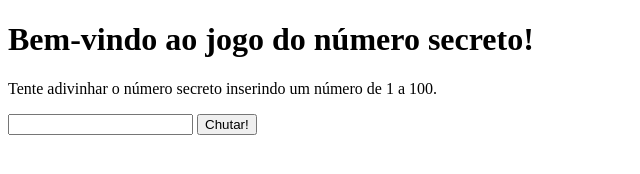
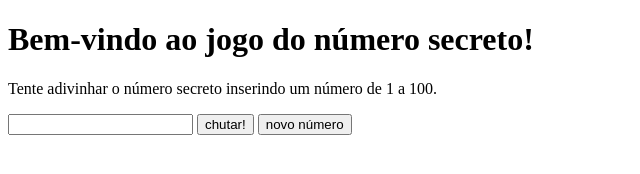
Before and after one commit to danillosales/Jogo-do-Numero-Secreto, a plain HTML site: page LogicadeProgramacao2/index.html in a window 1280 px wide. Shown: the whole page, without its empty margins (0-640 px from the left). Drawn offline with Linux system fonts and the light colour scheme.

Commit message:
feat: botão de novo número adicionado

```diff
--- a/LogicadeProgramacao2/index.html
+++ b/LogicadeProgramacao2/index.html
@@ -9,7 +9,8 @@
     <h1>Bem-vindo ao jogo do número secreto!</h1>
     <p>Tente adivinhar o número secreto inserindo um número de 1 a 100.</p>
     <input type="text" min="1" max="100">
-    <button onclick="verificacao()"> Chutar!</button>
+    <button onclick="verificacao()"> chutar!</button>
+    <button onclick="novoNumero()">novo número</button>
     <h2></h2>
     <script src="numero_misterioso2.js"></script>
 </body>
--- a/LogicadeProgramacao2/numero_misterioso2.js
+++ b/LogicadeProgramacao2/numero_misterioso2.js
@@ -26,3 +26,8 @@ const verificacao = () => {
         }
     }
 }
+
+const novoNumero = () => {
+    numeroSecreto = parseInt(Math.random()*100 + 1);
+    console.log(numeroSecreto);
+}
```
